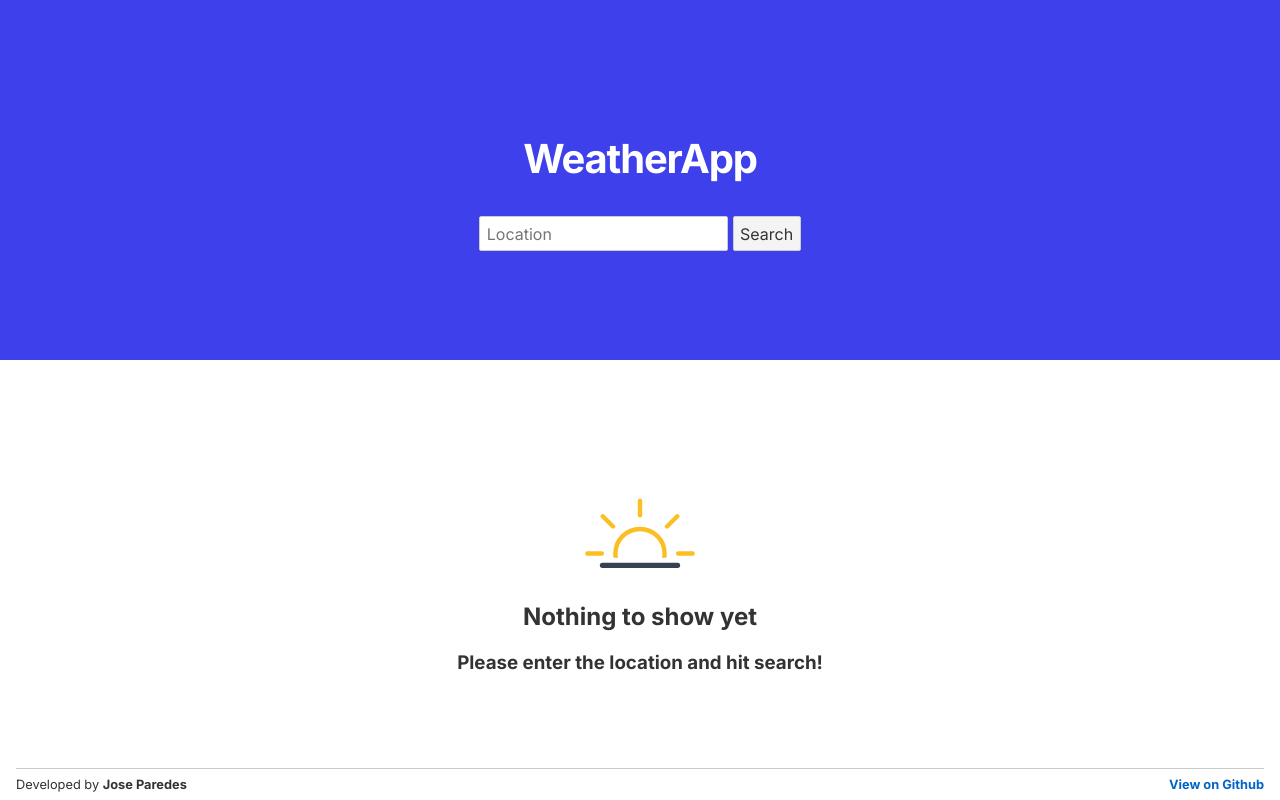
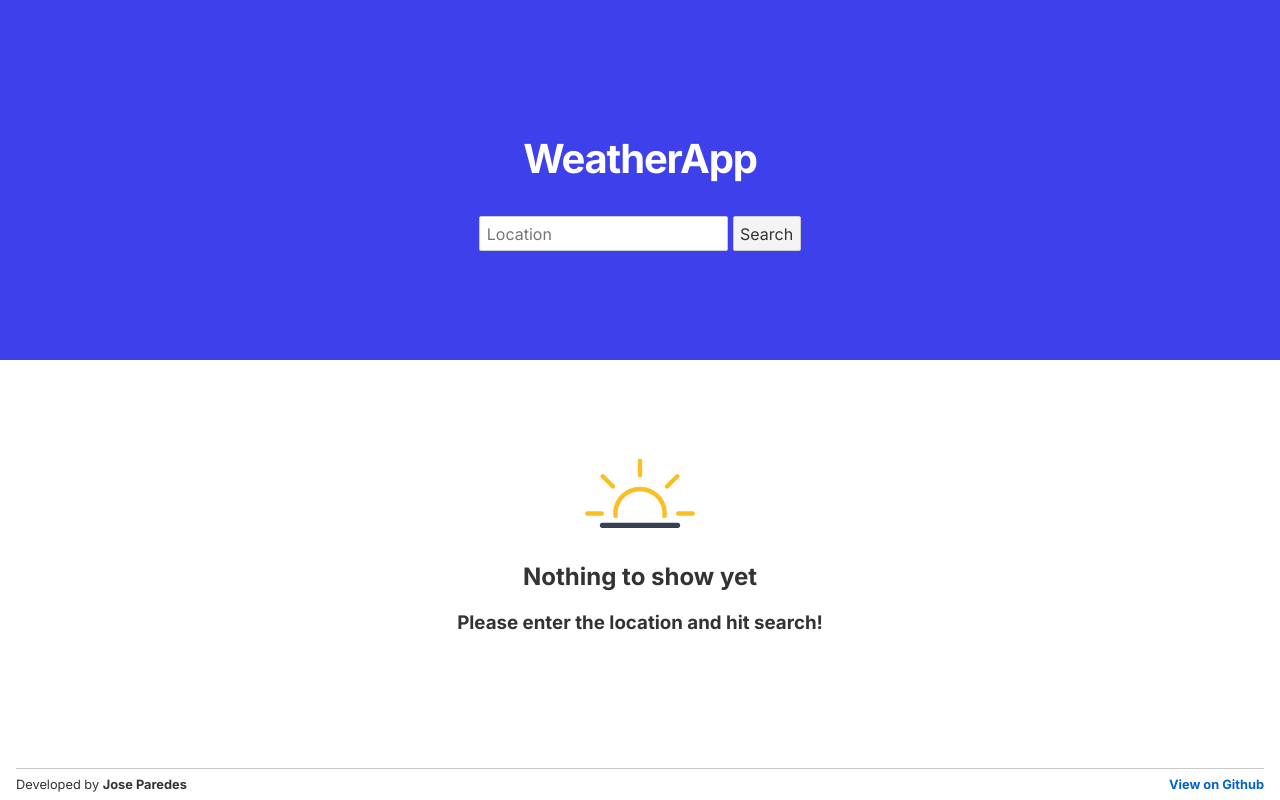
Before and after one commit to joselikki/weather-app, a Svelte app in the folder client/: page / in a window 1280 px wide. Built offline with nearby package versions, Linux system fonts and the light colour scheme.

Commit message:
Fixing placeholder position

```diff
--- a/client/src/App.svelte
+++ b/client/src/App.svelte
@@ -81,7 +81,7 @@ import SunyIcon from "./svgs/SunyIcon.svelte"
 		</div>
 
 		{:else}
-		<div class="place-holder">
+		<div class="place-holder init">
 			<div class="suny-animated-container">
 				<SunyIcon />
 			</div>
@@ -111,7 +111,6 @@ import SunyIcon from "./svgs/SunyIcon.svelte"
 		display: grid;
 		grid-template-rows: 45fr 50fr 5fr;
 	}
-
 	h1 {
 		color: #fff;
 		font-size: 2.5em;
@@ -127,13 +126,15 @@ import SunyIcon from "./svgs/SunyIcon.svelte"
 		padding: 1em;
 		text-align: center;
 	}
+	.place-holder.init{
+		transform: translateY(-40px);
+	}
 	.search-container {
 		text-align: center;
 		padding: 0 1em;
 		margin: 0 auto;
 		max-width: 650px;
 	}
-
 	footer{
 		display: flex;
 		min-height: 40px;
```
